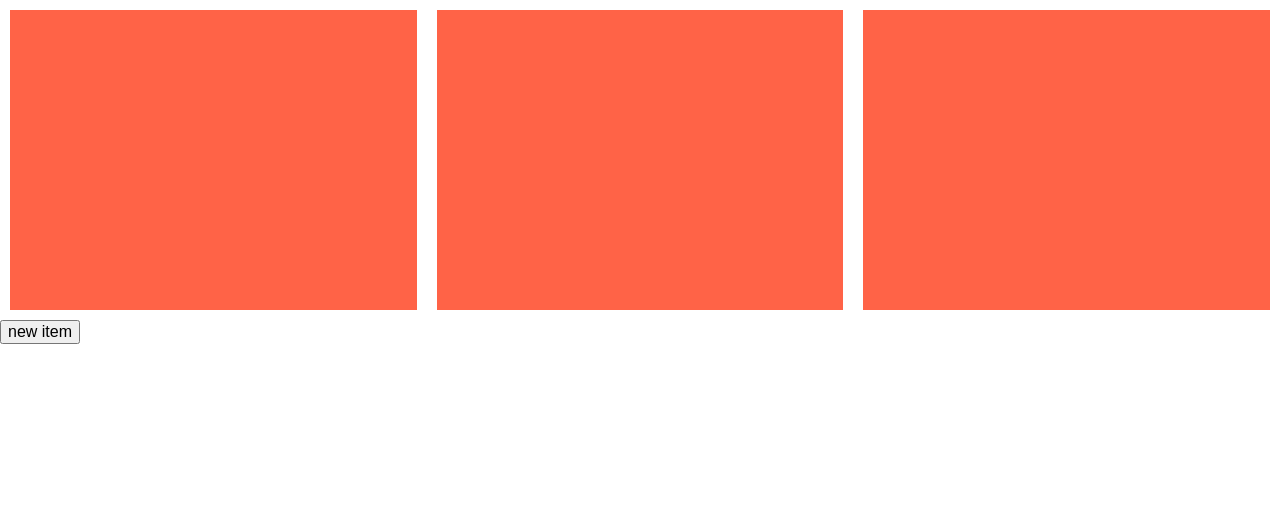
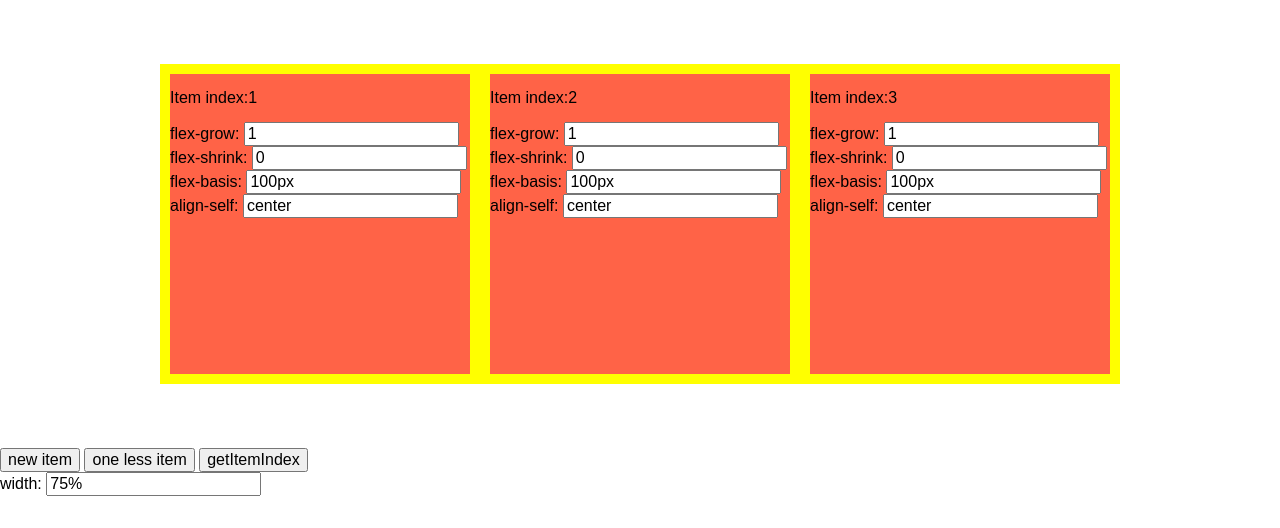
Before and after one commit to brycepj/flexbox, a website: page index.html in a window 1280 px wide. Both pictures are taken after a click on the button "new item". Drawn offline with Linux system fonts and the light colour scheme.

Commit message:
blank commit

```diff
--- a/index.html
+++ b/index.html
@@ -29,17 +29,23 @@
 <div class="container" data-bind="template: { name: 'flex-list', foreach: items },
   style:{
     display:cPropsCurrent.display,
-    flexWrap:cPropsCurrent.flexWrap
+    flexWrap:cPropsCurrent.flexWrap,
+    flexDirection:cPropsCurrent.flexDirection,
+    justifyContent:cPropsCurrent.justifyContent,
+    alignContent:cPropsCurrent.alignContent,
+    alignItems:cPropsCurrent.alignItems,
+    backgroundColor:cPropsDefault.backgroundColor,
+    width:cPropsCurrent.width
 }">
-
-
-
-
 
 </div>
 
 <div class="admin">
 <button data-bind="click:newItem">new item</button>
+<button data-bind="click:oneLessItem">one less item</button>
+<button data-bind="click:getItemIndex">getItemIndex</button>
+<label for="">width: <input type="text" data-bind="value:cPropsCurrent.width"></label>
+
 </div>
 
 <script type="template/knockout" id="flex-list">
@@ -52,6 +58,12 @@
       flexBasis:iPropsCurrent.flexBasis,
       alignSelf:iPropsCurrent.alignSelf
 }">
+<p>Item index:<span data-bind="text:index"></span></p>
+<label>flex-grow: <input type="text" data-bind="value:iPropsCurrent.flexGrow"></label>
+<label for="">flex-shrink: <input type="text" data-bind="value:iPropsCurrent.flexShrink"></label>
+<label for="">flex-basis: <input type="text" data-bind="value:iPropsCurrent.flexBasis"></label>
+<label for="">align-self: <input type="text" data-bind="value:iPropsCurrent.alignSelf"></label>
+
 
     </div>
 </script>
--- a/js/main.js
+++ b/js/main.js
@@ -2,7 +2,9 @@ var flexbox;
 (function (flexbox) {
     (function (_model) {
         var FlexItem = (function () {
-            function FlexItem(model) {
+            function FlexItem(model, index) {
+                this.index = index;
+
                 this.iPropsDefault = {
                     order: "1",
                     flexGrow: "1",
@@ -39,8 +41,8 @@ var flexbox;
         var FlexContainer = (function () {
             function FlexContainer() {
                 this.items = ko.observableArray([
-                    new flexbox.model.FlexItem(this),
-                    new flexbox.model.FlexItem(this)
+                    new flexbox.model.FlexItem(this, 1),
+                    new flexbox.model.FlexItem(this, 2)
                 ]);
 
                 this.cPropsDefault = {
@@ -49,7 +51,8 @@ var flexbox;
                     flexWrap: "wrap",
                     justifyContent: "center",
                     alignItems: "center",
-                    alignContent: "center"
+                    alignContent: "center",
+                    backgroundColor: "yellow"
                 };
 
                 this.cPropsCurrent = {
@@ -58,13 +61,34 @@ var flexbox;
                     flexWrap: ko.observable("wrap"),
                     justifyContent: ko.observable("center"),
                     alignItems: ko.observable("center"),
-                    alignContent: ko.observable("center")
+                    alignContent: ko.observable("center"),
+                    width: ko.observable("75%")
                 };
+
+                this.flexDirectionOptions = ['row', 'column'];
+                this.flexWrapOptions = ['wrap', 'nowrap'];
+                this.justifyContentOptions = ['flex-start', 'flex-end', 'center', 'space-between', 'space-around'];
+                this.alignItemsOptions = ['flex-start', 'flex-end', 'center', 'baseline', 'stretch'];
+                this.alignContentOptions = ['flex-start', 'flex-end', 'center', 'space-between', 'space-around', 'stretch'];
             }
             FlexContainer.prototype.newItem = function () {
-                var newItem = new flexbox.model.FlexItem(this);
+                var index = this.getItemIndex();
+                var newItem = new flexbox.model.FlexItem(this, index);
                 this.items.push(newItem);
                 console.log('new item added');
+            };
+
+            FlexContainer.prototype.oneLessItem = function () {
+                this.items.pop();
+                console.log('newest item removed');
+            };
+
+            FlexContainer.prototype.getItemIndex = function () {
+                var currentLength = this.items().length;
+                return currentLength + 1;
+            };
+
+            FlexContainer.prototype.resetContainerProps = function () {
             };
             return FlexContainer;
         })();
--- a/scss/global/_layout.scss
+++ b/scss/global/_layout.scss
@@ -1 +1,11 @@
 /* Layout rules divide the page into sections, such as 'header', 'footer', 'sidebar' and 'main content'. Layouts hold one or more modules together. This is the time to use ID's and to set width, float, and height properties. Generally, a layout style only has a single selector: a single ID or class name.  */
+
+.container {
+
+margin:4em auto;
+
+}
+
+label {
+display:block;
+}
--- a/ts/model/Item.ts
+++ b/ts/model/Item.ts
@@ -5,10 +5,13 @@ module flexbox {
     export class FlexItem {
 
       model:any;
+      index:number;
       iPropsDefault:{};
       iPropsCurrent:{};
 
-      constructor(model:any) {
+      constructor(model:any,index:number) {
+
+          this.index = index;
 
           this.iPropsDefault = {
             order:"1",
@@ -35,10 +38,7 @@ module flexbox {
           };
 
 
-        //flex item properties
-        //width and height properties
-        //default properties object
-        //reference to the model
+        //flexbox within a flexbox?
 
 
 
--- a/ts/view/Container.ts
+++ b/ts/view/Container.ts
@@ -8,14 +8,18 @@ module flexbox {
       items:any;
       cPropsDefault:any;
       cPropsCurrent:any;
-
+      flexDirectionOptions:any;
+      flexWrapOptions:any;
+      justifyContentOptions:any;
+      alignItemsOptions:any;
+      alignContentOptions:any;
 
       constructor() {
 
         this.items = ko.observableArray([
 
-          new flexbox.model.FlexItem(this),
-          new flexbox.model.FlexItem(this)
+          new flexbox.model.FlexItem(this,1),
+          new flexbox.model.FlexItem(this,2)
 
           ]);
         //add all of the flexbox container properties
@@ -26,8 +30,8 @@ module flexbox {
           flexWrap:"wrap",
           justifyContent:"center",
           alignItems:"center",
-          alignContent:"center"
-
+          alignContent:"center",
+          backgroundColor:"yellow"
       };
 
         this.cPropsCurrent = {
@@ -36,19 +40,45 @@ module flexbox {
           flexWrap:ko.observable("wrap"),
           justifyContent:ko.observable("center"),
           alignItems:ko.observable("center"),
-          alignContent:ko.observable("center")
+          alignContent:ko.observable("center"),
+          width:ko.observable("75%")
+
         };
+
+        this.flexDirectionOptions = ['row','column'];
+        this.flexWrapOptions = ['wrap','nowrap'];
+        this.justifyContentOptions = ['flex-start','flex-end','center','space-between','space-around'];
+        this.alignItemsOptions = ['flex-start','flex-end','center','baseline','stretch'];
+        this.alignContentOptions = ['flex-start','flex-end','center','space-between','space-around','stretch'];
 
   } //end constructor
 
 
 newItem():void {
-  var newItem = new flexbox.model.FlexItem(this);
+  var index = this.getItemIndex();
+  var newItem = new flexbox.model.FlexItem(this,index);
   this.items.push(newItem);
   console.log('new item added');
 
 }
 
+oneLessItem():void {
+
+  this.items.pop();
+  console.log('newest item removed');
+
+}
+
+getItemIndex():number {
+  var currentLength = this.items().length;
+  return currentLength + 1;
+}
+
+
+resetContainerProps():void {}
+//setIndividualContainer props (this is several methods)
+//print out code samples for group and individual styles
+//
 } //end class
 
 
```
Also changed, not shown: css/build/prefixed/style.css, css/build/style.css.
